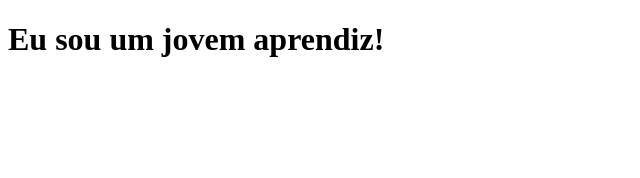
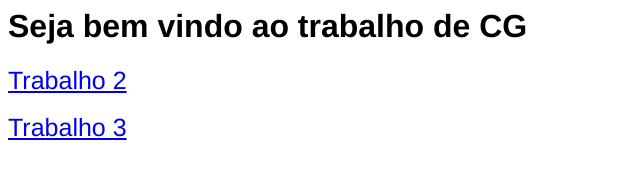
Before and after one commit to alyssonkelvim/alyssonkelvim.github.io, a plain HTML site: page index.html in a window 1280 px wide. Shown: the whole page, without its empty margins (0-640 px from the left). Drawn offline with Linux system fonts and the light colour scheme.

Commit message:
Update index.html

```diff
--- a/index.html
+++ b/index.html
@@ -1,12 +1,21 @@
-<!DOCTYPE html>
-<html lang="pt-br">
-<head>
-    <meta charset="UTF-8">
-    <meta name="viewport" content="width=device-width, initial-scale=1.0">
-    <meta http-equiv="X-UA-Compatible" content="ie=edge">
-    <title>Meu primeiro site no GitHub Pages</title>
-</head>
-<body>
-    <h1>Eu sou um jovem aprendiz!</h1>
-</body>
+<html>
+    <head>
+        <title>
+            Trabalho de Computação Gráfica
+        </title>
+        <style>
+            *{
+                font-family: Helvetica, sans-serif;
+            }
+            a{
+                font-size: 25px;
+            }
+        </style>
+    </head>
+    <body>
+        <h1>Seja bem vindo ao trabalho de CG</h1>
+        <a href="#">Trabalho 2</a><br><br>
+        <a href="#"> Trabalho 3</a>
+    </body>
+
 </html>
```
